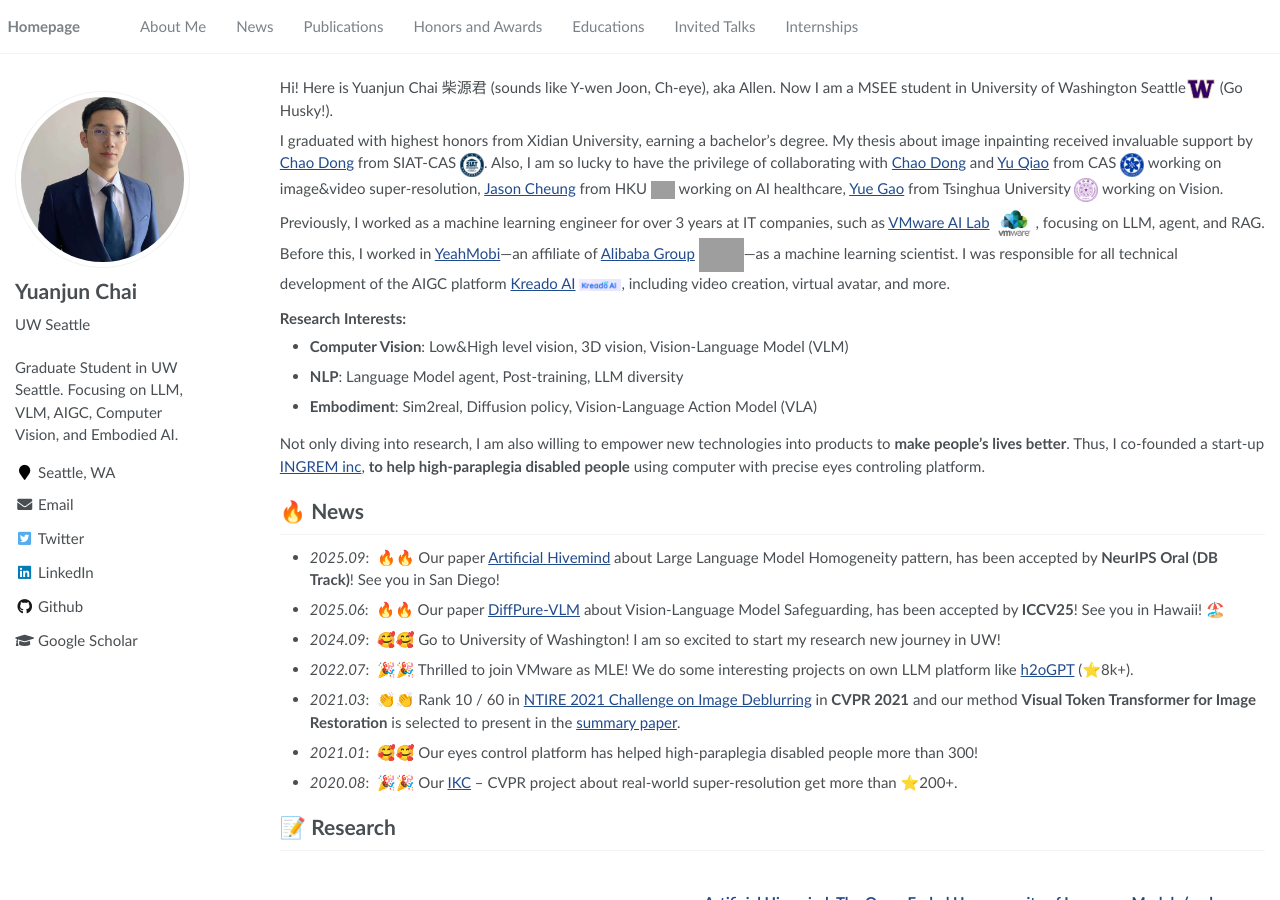
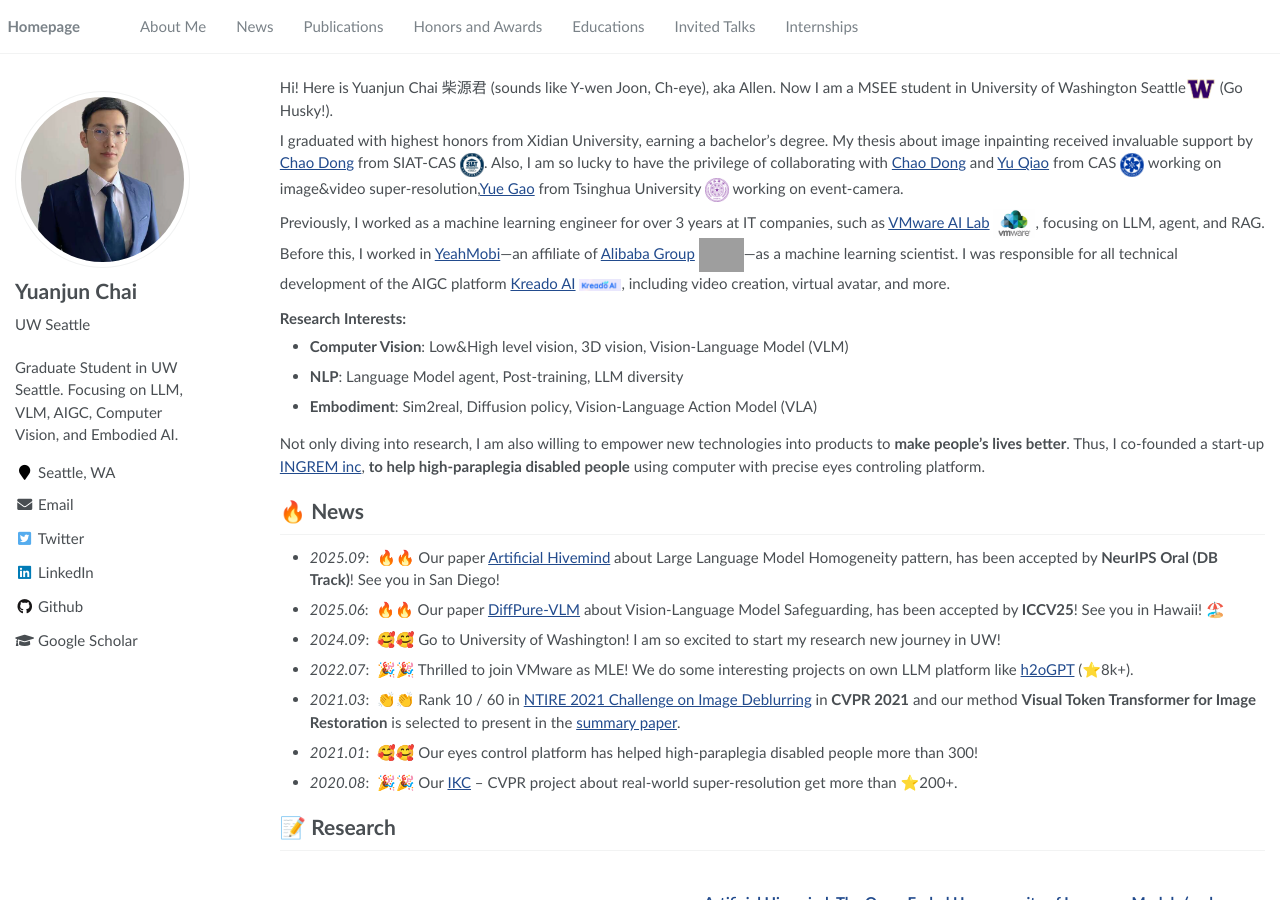
Before and after one commit to yuanjunchai/yuanjunchai.github.io, a Jekyll site: the page built from _pages/about.md, in a window 1280 px wide and 900 px high. Built offline with Jekyll 4.4.1, drawn with Linux system fonts in a browser that asks for light colours; grey boxes are pictures that could not be loaded.

Commit message:
update README

```diff
--- a/_pages/about.md
+++ b/_pages/about.md
@@ -23,7 +23,8 @@ Hi! Here is Yuanjun Chai 柴源君 (sounds like Y-wen Joon, Ch-eye), aka Allen.
 <!-- <br /> -->
 <span style="line-height:1.5;">
 
-I graduated with highest honors from Xidian University, earning a bachelor's degree. My thesis about image inpainting received invaluable support by [Chao Dong](https://scholar.google.com/citations?user=OSDCB0UAAAAJ&hl=en&oi=ao) from SIAT-CAS <img src='./images/siat.jpeg' style='width: 1.6em;'>. Also, I am so lucky to have the privilege of collaborating with [Chao Dong](https://scholar.google.com/citations?user=OSDCB0UAAAAJ&hl=en&oi=ao) and [Yu Qiao](https://scholar.google.com/citations?hl=en&user=gFtI-8QAAAAJ) from CAS <img src='./images/cas.jpeg' style='width: 1.6em;'> working on image&video super-resolution, [Jason Cheung](https://www.ortho.hku.hk/biography/cheung-pui-yin-jason/) from HKU <img src='./images/hku.png' style='width: 1.6em;'> working on AI healthcare, [Yue Gao](https://www.gaoyue.org/)  from Tsinghua University <img src='./images/tsinghua.png' style='width: 1.6em;'> working on Vision.<br />
+I graduated with highest honors from Xidian University, earning a bachelor's degree. My thesis about image inpainting received invaluable support by [Chao Dong](https://scholar.google.com/citations?user=OSDCB0UAAAAJ&hl=en&oi=ao) from SIAT-CAS <img src='./images/siat.jpeg' style='width: 1.6em;'>. Also, I am so lucky to have the privilege of collaborating with [Chao Dong](https://scholar.google.com/citations?user=OSDCB0UAAAAJ&hl=en&oi=ao) and [Yu Qiao](https://scholar.google.com/citations?hl=en&user=gFtI-8QAAAAJ) from CAS <img src='./images/cas.jpeg' style='width: 1.6em;'> working on image&video super-resolution,[Yue Gao](https://www.gaoyue.org/)  from Tsinghua University <img src='./images/tsinghua.png' style='width: 1.6em;'> working on event-camera.<br />
+ <!-- [Jason Cheung](https://www.ortho.hku.hk/biography/cheung-pui-yin-jason/) from HKU <img src='./images/hku.png' style='width: 1.6em;'> working on AI healthcare,  -->
 
 <!-- and [Eric Yi](https://scholar.google.com/citations?user=UyZL660AAAAJ&hl=en) -->
 <span style="line-height:1.5;">
```
